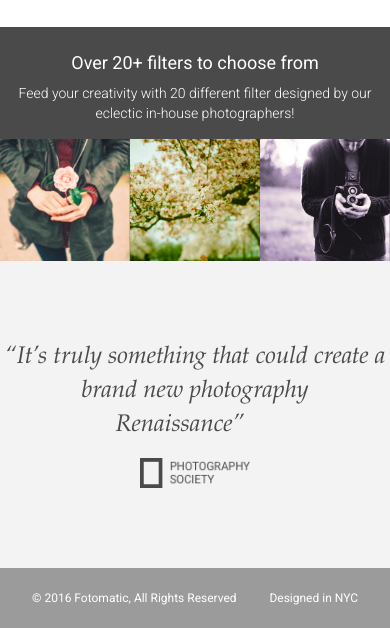
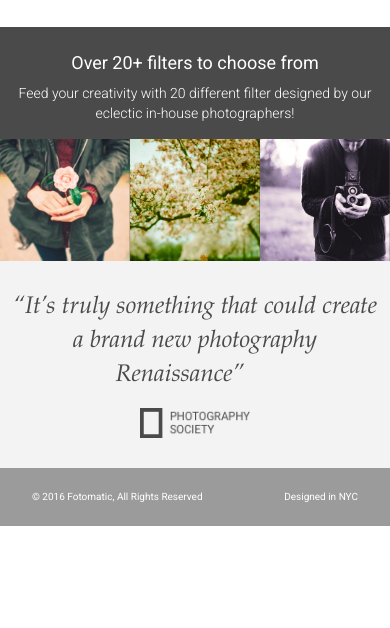
Before and after one commit to seehearcait/fotomatic, a plain HTML site: page index.html in a window 390 px wide. Shown: the part 1093-1721 px from the top of the page. After the commit the page ends 1619 px from the top, so only its background shows below. Drawn offline with Linux system fonts and the light colour scheme; a web font is replaced by a local one.

Commit message:
Revise screen formatting

```diff
--- a/resources/css/style.css
+++ b/resources/css/style.css
@@ -370,7 +370,7 @@ header .mobile {
 }
 
 @media only screen and (max-width: 760px) {
-  #quotes-section content {
+  #quotes-section .content {
     padding: 1.875rem .625rem;
   }
 
@@ -403,7 +403,7 @@ footer .copyright {
   flex-grow: 1;
 }
 
-@media only screen and (min-width: 760px) {
+@media only screen and (max-width: 760px) {
   footer .content {
     font-size: .625rem;
   }
```
